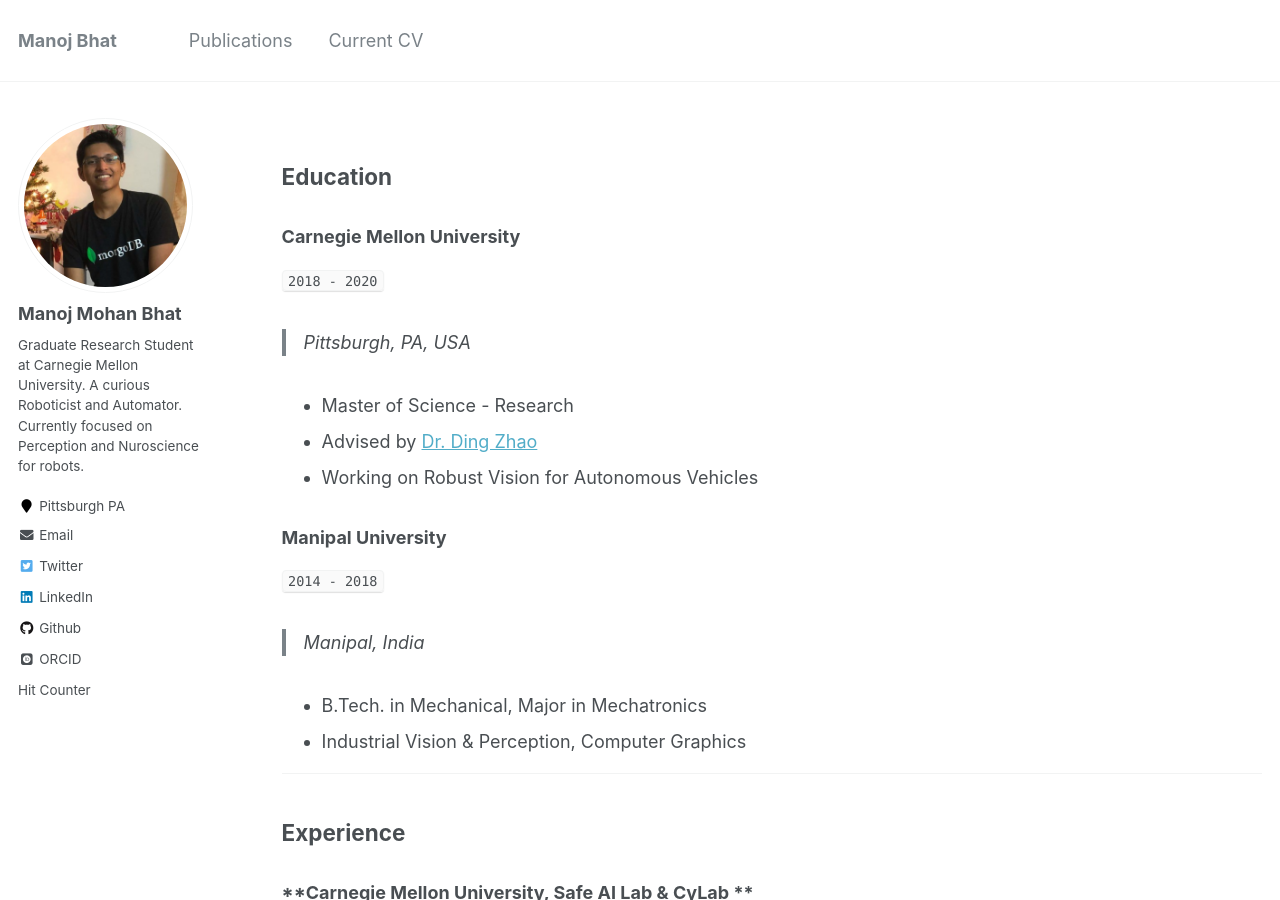
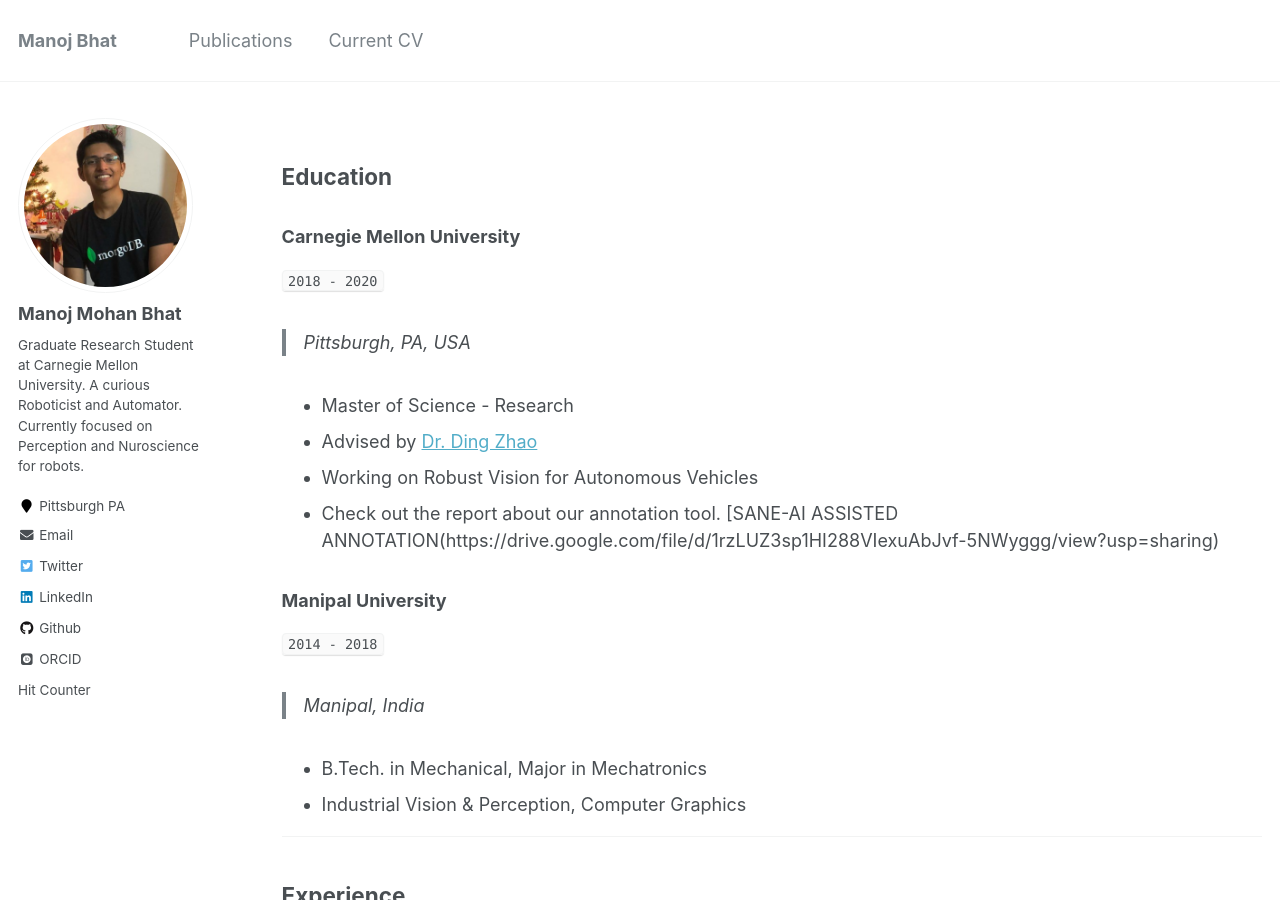
Before and after one commit to Manojbhat09/manojbhat09.github.io_old, a Jekyll site: the page built from _pages/cv.md, in a window 1280 px wide and 900 px high. Built offline with Jekyll 4.4.1, drawn with Linux system fonts in a browser that asks for light colours; some web fonts are replaced; some of the changed text lies outside the part shown.

Commit message:
Update cv.md

```diff
--- a/_pages/cv.md
+++ b/_pages/cv.md
@@ -26,6 +26,7 @@ Supported arguments:
 - Master of Science - Research
 - Advised by [Dr. Ding Zhao](https://www.meche.engineering.cmu.edu/directory/bios/zhao-ding.html)
 - Working on Robust Vision for Autonomous Vehicles
+- Check out the report about our annotation tool. [SANE-AI ASSISTED ANNOTATION(https://drive.google.com/file/d/1rzLUZ3sp1HI288VIexuAbJvf-5NWyggg/view?usp=sharing)
 
 ### **Manipal University**
 `2014 - 2018`
@@ -81,6 +82,8 @@ _Research Engineer_<br>
  - Developing a Shipbot robot for Mechatronic Design course. Responsibility of Vision using Jetson Nano, on Real-time data. Used OpenCV, ONNX & CUDA.
  - The goal is to fulfill missions in autonomously operating valves and breakers on a ship. The whole software system is developed in ROS C++. (15 fps Vision)
  - Completed & evaluated Vision, 98% accuracy with Few shot Yolov3. Worked on Gmapping + AMCL on ROS using 2D lidar, applied MSCKF with loop closure. Find more at [FlyingDutchman Presents: Mr. Robodutchman](https://sites.google.com/view/flyingdutchman/home)
+ - _NEWS_: We Finally won the competetion and were awarded $7000 !!
+ - Checkout our report [ROBO_DUTCHMAN_REPORT](https://drive.google.com/file/d/1muFKMI58GwGmDhiZfTMRWvHOjQrqwaAq/view?usp=sharing)
 
 <!-- ### **Neural Architecture Search for Sensor Fusion and SLAM** `Sept 2018 - Present` -->
 ### **LiDAR Curb Detection and Multi-Object Tracking** (CyLab CMU - Mobileye)
```
